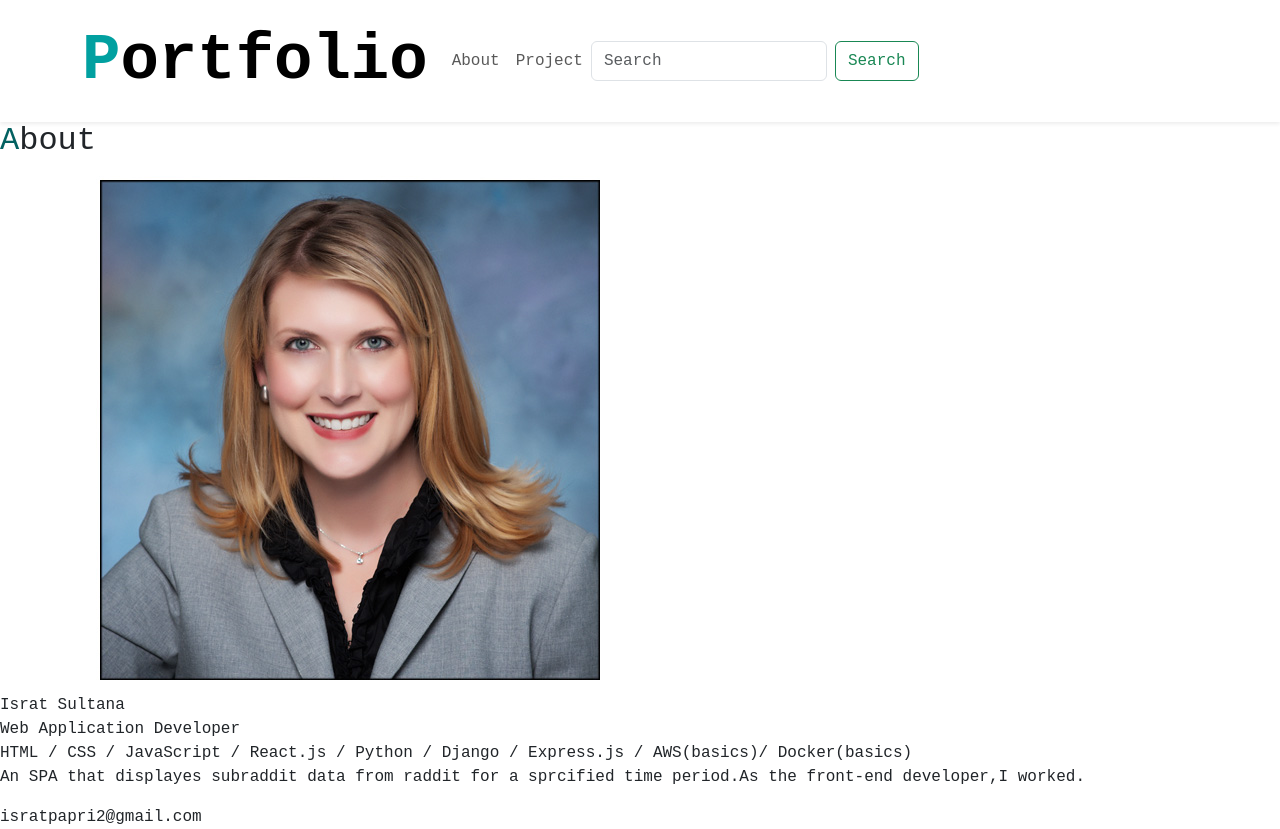
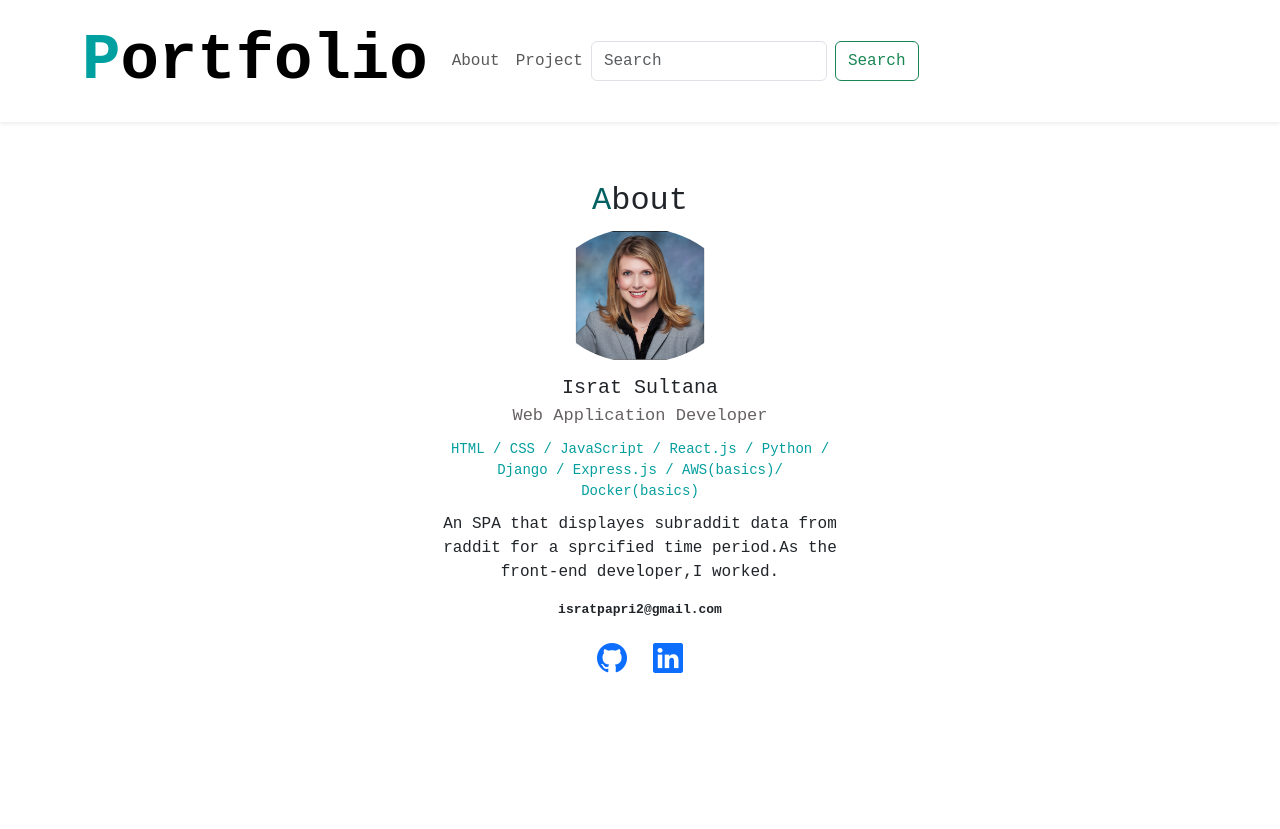
Before and after one commit to IsratSultana/Portfolio1, a plain HTML site: page index.html in a window 1280 px wide. After the commit the page ends 800 px from the top, so only its background shows below. Drawn offline with nearby package versions, Linux system fonts and the light colour scheme.

Commit message:
About created

```diff
--- a/index.css
+++ b/index.css
@@ -7,31 +7,37 @@ body{
 }
 
 #about{
+
     margin: 60px auto;
     max-width: 400px;
     text-align: center;
 }
-#about.img{
-    border-radius: 50%;
-    width:120px ;
+.img{
+    border-radius:100%;
+    width:180px ;
     margin-bottom: 10px;
 }
-#about.name{
+.name{
     font-size: 20px;
 
 }
-#about.vocation{
+.vocation{
     font-size:17px;
-    color:darkgray;
+    color:rgb(103, 98, 98);
     margin-bottom:10px ;
 
 }
-#about.skills{
+.skills{
   font-size: 14px;
   color:rgb(5, 158, 158);
   margin-bottom:10px;
 }
-#about.email{
+.email{
     margin-top:14px ;
     font-size: 13px;
+    font-weight: bold;
 }
+.icon{
+    margin-top: 20px;
+    font-size: 30px;
+}
--- a/index.html
+++ b/index.html
@@ -3,6 +3,7 @@
   <head>
     <meta charset="utf-8">
     <meta name="viewport" content="width=device-width, initial-scale=1">
+    <link rel="stylesheet" href="https://cdn.jsdelivr.net/npm/bootstrap-icons@1.10.5/font/bootstrap-icons.css">
     <link rel="icon" type="image/jpg" href="/img/logo.png">
     <title>Portfolio</title>
     <link href="https://cdn.jsdelivr.net/npm/bootstrap@5.3.0/dist/css/bootstrap.min.css" rel="stylesheet" integrity="sha384-9ndCyUaIbzAi2FUVXJi0CjmCapSmO7SnpJef0486qhLnuZ2cdeRhO02iuK6FUUVM" crossorigin="anonymous">
@@ -30,9 +31,9 @@
           </div>
         </div>
       </nav>
-      <div id="About">
-        <div><h2><span style="color:rgb(3, 97, 97)">A</span>bout</h2></div>
-         <img src="img/sample image.jpg">
+      <div id="about">
+        <h2><span style="color:rgb(3, 97, 97)">A</span>bout</h2>
+         <img class="img" src="img/sample image.jpg" alt="img">
          <div class="name">Israt Sultana</div>
          <div class="vocation">Web Application Developer</div>
          <div class="skills">HTML / CSS / JavaScript / React.js / Python / Django / Express.js / AWS(basics)/ Docker(basics) </div>
@@ -40,6 +41,11 @@
             An SPA that displayes subraddit data from raddit for a sprcified time period.As the front-end developer,I worked.
          </p>
          <div class="email">isratpapri2@gmail.com</div>
+
+      <div class="icon">
+        <a href="#"><i class="bi bi-github" ></i></a>
+        <a href="#"><i class="bi bi-linkedin ms-2"></i></a>
+      </div>
       </div>
     <script src="https://cdn.jsdelivr.net/npm/bootstrap@5.3.0/dist/js/bootstrap.bundle.min.js" integrity="sha384-geWF76RCwLtnZ8qwWowPQNguL3RmwHVBC9FhGdlKrxdiJJigb/j/68SIy3Te4Bkz" crossorigin="anonymous"></script>
   </body>
```
